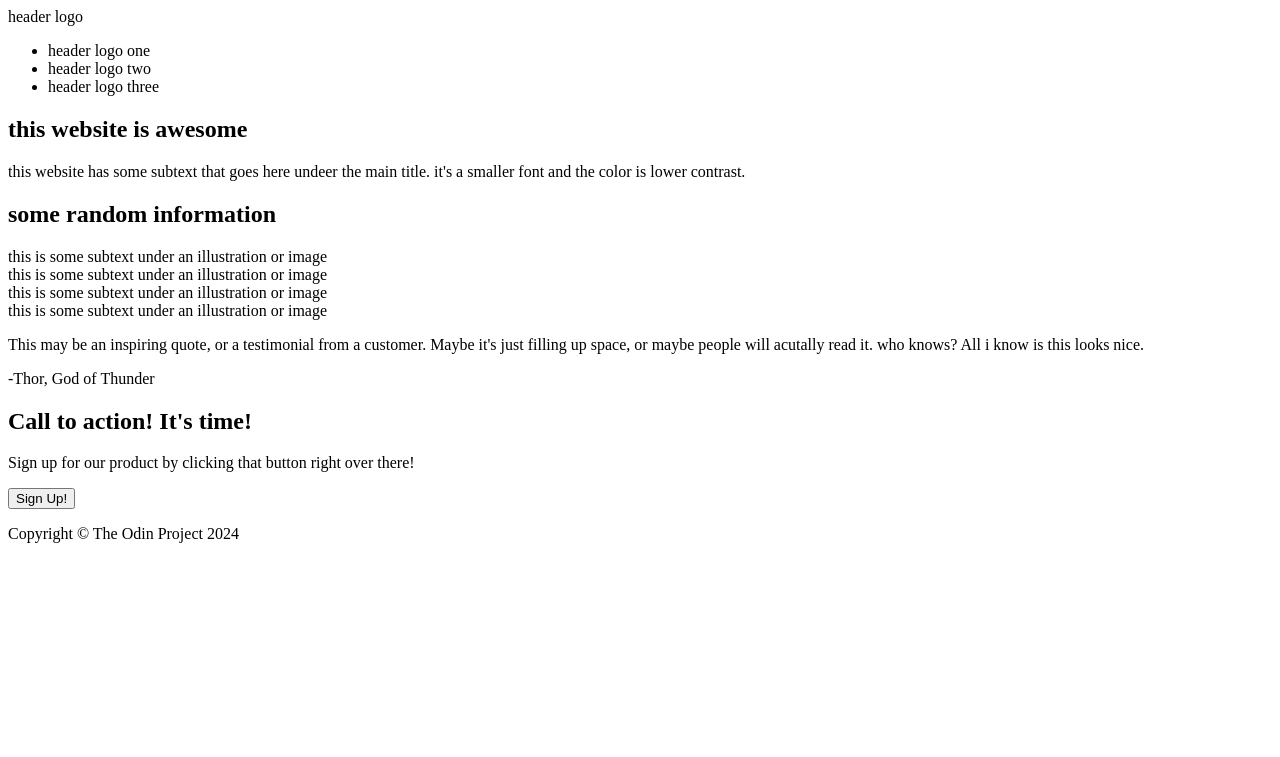
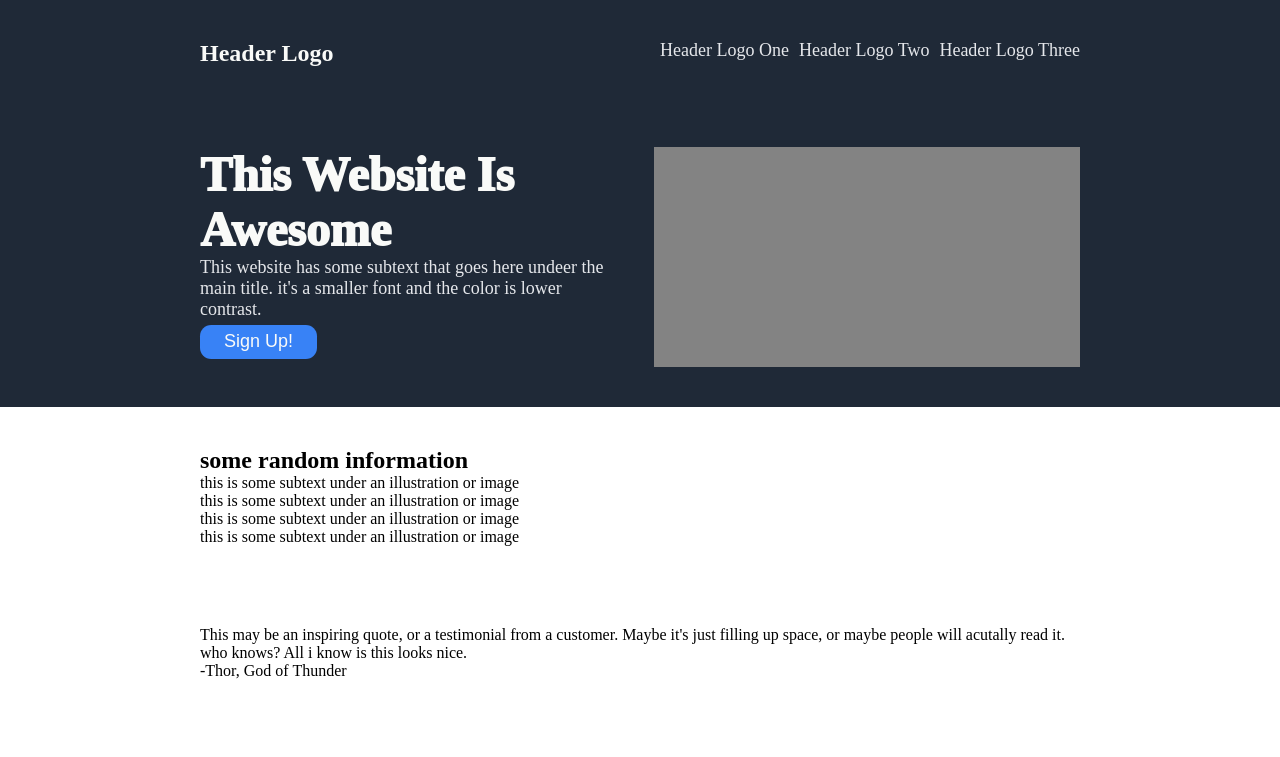
Before and after one commit to abc-abhaya/Landing-Page, a plain HTML site: page index.html in a window 1280 px wide. Shown: the top 757 px of the page. Drawn offline with Linux system fonts and the light colour scheme.

Commit message:
css: hero

```diff
--- a/index.html
+++ b/index.html
@@ -5,30 +5,33 @@
 		<meta
 			name="viewport"
 			content="width=device-width, initial-scale=1.0" />
+		<link
+			rel="stylesheet"
+			href="style.css" />
 		<title>Landing Page | The Odin Project</title>
 	</head>
 	<body>
 		<div class="body">
-			<section class="box vh-small"></section>
-			<section class="box vh-small">
-				<div>header logo</div>
+			<section class="box vh-small hero nav">
+				<div class="logo-txt">header logo</div>
 				<ul>
 					<li>header logo one</li>
 					<li>header logo two</li>
 					<li>header logo three</li>
 				</ul>
 			</section>
-			<section class="box vh-big">
+			<section class="box vh-big hero txt">
 				<div class="content">
 					<h1>this website is awesome</h1>
 					<p>
-						this website has some subtext that goes here undeer the main title.
+						This website has some subtext that goes here undeer the main title.
 						it's a smaller font and the color is lower contrast.
 					</p>
+					<button>Sign Up!</button>
 				</div>
 				<div class="placeholder"></div>
 			</section>
-			<section class="box vh-big">
+			<section class="box vh-big content">
 				<h2>some random information</h2>
 				<div class="content">
 					<div class="card">
@@ -57,7 +60,7 @@
 					</div>
 				</div>
 			</section>
-			<section class="box vh-big">
+			<section class="box vh-big quote">
 				<p>
 					This may be an inspiring quote, or a testimonial from a customer.
 					Maybe it's just filling up space, or maybe people will acutally read
@@ -65,7 +68,7 @@
 				</p>
 				<p><span class="author">-Thor, God of Thunder</span></p>
 			</section>
-			<section class="box vh-big">
+			<section class="box vh-big signup">
 				<div class="sign-up">
 					<h2>Call to action! It's time!</h2>
 					<p>
@@ -74,7 +77,7 @@
 					<button class="btn">Sign Up!</button>
 				</div>
 			</section>
-			<section class="box vh-big">
+			<section class="box vh-small foot">
 				<p id="foot"></p>
 			</section>
 		</div>
--- a/style.css
+++ b/style.css
@@ -0,0 +1,68 @@
+* {
+	margin: 0;
+	padding: 0;
+	box-sizing: border-box;
+}
+
+.box {
+	padding: 40px 200px;
+}
+
+.hero {
+	background-color: #1f2937;
+}
+
+.hero.nav,
+.hero.nav > ul {
+	display: flex;
+	text-transform: capitalize;
+	gap: 10px;
+	color: #e5e7eb;
+	font-size: 18px;
+}
+
+.hero.nav > *:first-child {
+	margin-right: auto;
+	font-weight: bolder;
+	font-size: 24px;
+	color: #f9faf8;
+}
+
+.hero.nav > ul {
+	list-style-type: none;
+}
+
+.hero.txt {
+	display: flex;
+	gap: 50px;
+	flex: 1;
+	height: 300px;
+}
+
+.hero.txt .content {
+	font-size: 18px;
+	color: #e5e7eb;
+}
+
+h1 {
+	font-size: 48px;
+	font-weight: 1000;
+	text-transform: capitalize;
+	color: #f9faf8;
+}
+
+.hero > div.placeholder {
+	width: 100%;
+	height: 100%;
+	background-color: #838383;
+}
+
+.hero.txt button {
+	background-color: #3882f6;
+	border: none;
+	color: #f9faf8;
+	font-size: 18px;
+	margin-top: 5px;
+	padding: 0.4rem 1.5rem;
+	border-radius: 0.7rem;
+}
```
